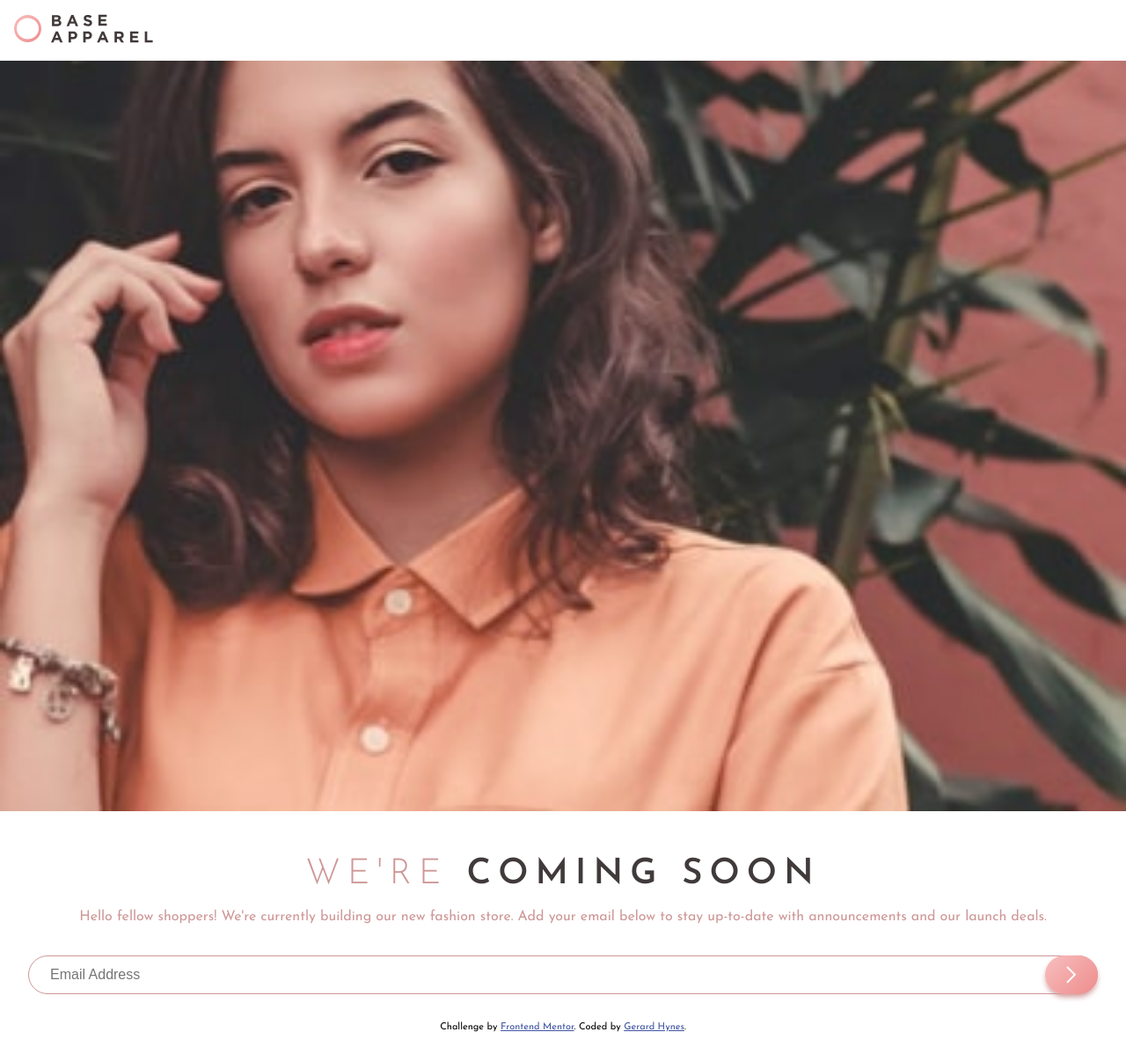
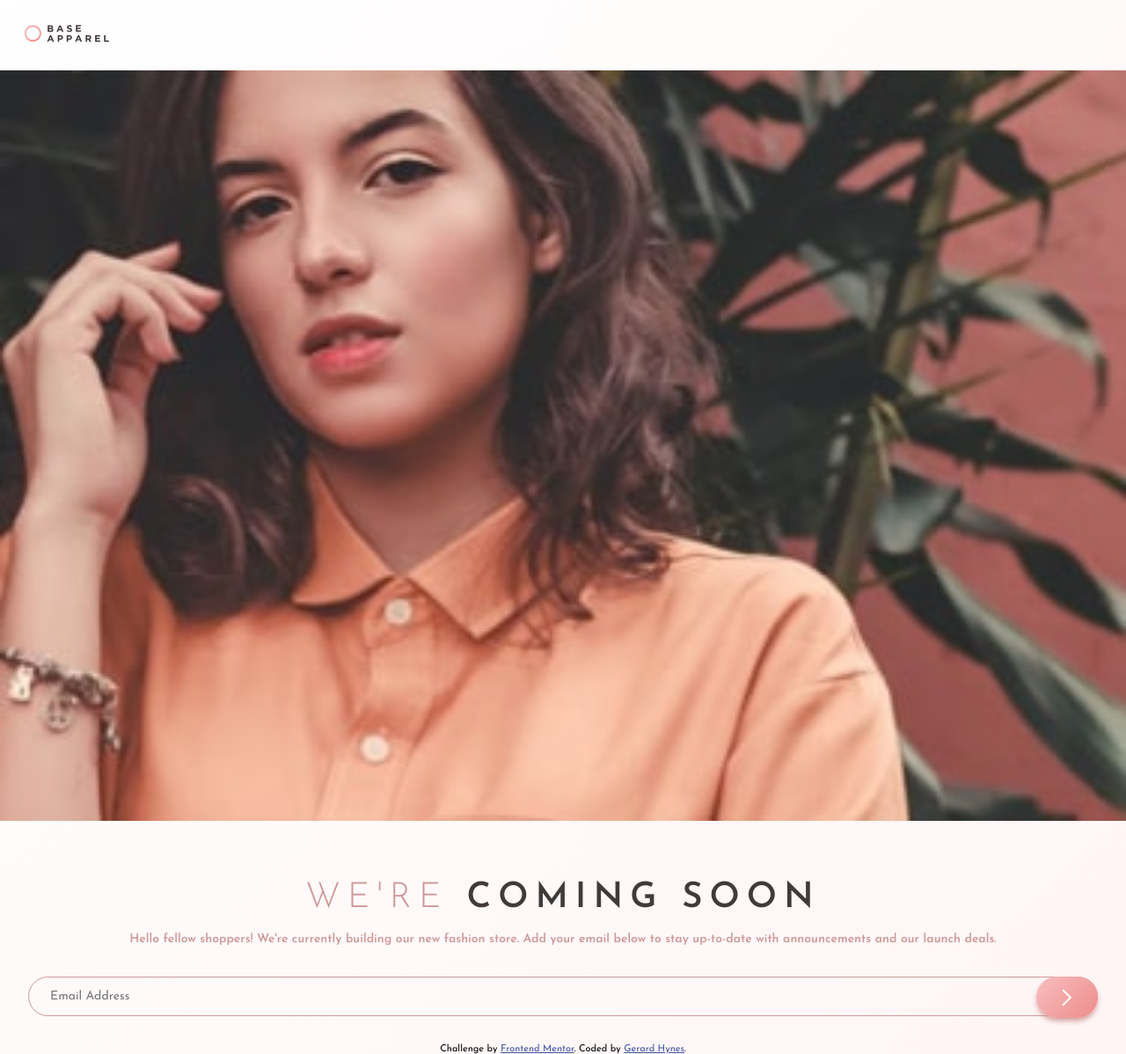
Before and after one commit to GK-Hynes/base-apparel-coming-soon, a plain HTML site: page index.html in a window 1280 px wide. Shown: the whole page at 88% size. Before the commit the page ends 1173 px from the top, so only its background shows below. Drawn offline with Linux system fonts and the light colour scheme.

Commit message:
Adjust header, body text and input sizing

```diff
--- a/style.css
+++ b/style.css
@@ -10,6 +10,7 @@
 
 body {
   font-family: "Josefin Sans", sans-serif;
+  background: linear-gradient(135deg, hsl(0, 0%, 100%), hsl(0, 100%, 98%));
 }
 
 .container {
@@ -20,10 +21,11 @@ body {
 }
 
 header {
-  padding: 1rem;
+  padding: 1.75rem;
 }
 
 header img {
+  height: 1.25rem;
 }
 
 .hero-img {
@@ -34,7 +36,7 @@ header img {
   text-transform: uppercase;
   font-size: 2.5rem;
   text-align: center;
-  padding: 3rem 2rem 1rem 2rem;
+  padding: 4rem 2rem 1rem 2rem;
   letter-spacing: 0.5rem;
   line-height: 1;
   color: hsl(0, 6%, 24%);
@@ -48,9 +50,11 @@ header img {
 .body-copy {
   color: hsl(0, 36%, 70%);
   text-align: center;
-  width: 90%;
+  width: 80%;
   margin: 0 auto 2rem auto;
   line-height: 1.5;
+  font-size: 0.875rem;
+  font-weight: 600;
 }
 
 .form {
@@ -61,9 +65,11 @@ header img {
 .form-input {
   border: 1px solid hsl(0, 36%, 70%);
   border-radius: 9999px;
-  padding: 0.75rem 1.5rem;
+  padding: 0.875rem 1.5rem;
+  background-color: transparent;
   color: hsl(0, 36%, 70%);
-  font-size: 1rem;
+  font-family: inherit;
+  font-size: 0.875rem;
   width: 100%;
 }
 
@@ -72,7 +78,7 @@ header img {
   justify-content: center;
   align-items: center;
   border: none;
-  padding: 0.75rem 1.5rem;
+  padding: 0.825rem 1.825rem;
   border-radius: 9999px;
   background: linear-gradient(135deg, hsl(0, 80%, 86%), hsl(0, 74%, 74%));
   position: absolute;
@@ -84,7 +90,11 @@ header img {
 
 .form-button:hover,
 .form-button:active {
-  background: linear-gradient(135deg, hsl(0, 0%, 100%) hsl(0, 100%, 98%));
+  background: linear-gradient(
+    135deg,
+    hsla(0, 80%, 86%, 0.7),
+    hsla(0, 74%, 74%, 0.7)
+  );
 }
 
 .error-icon {
```
